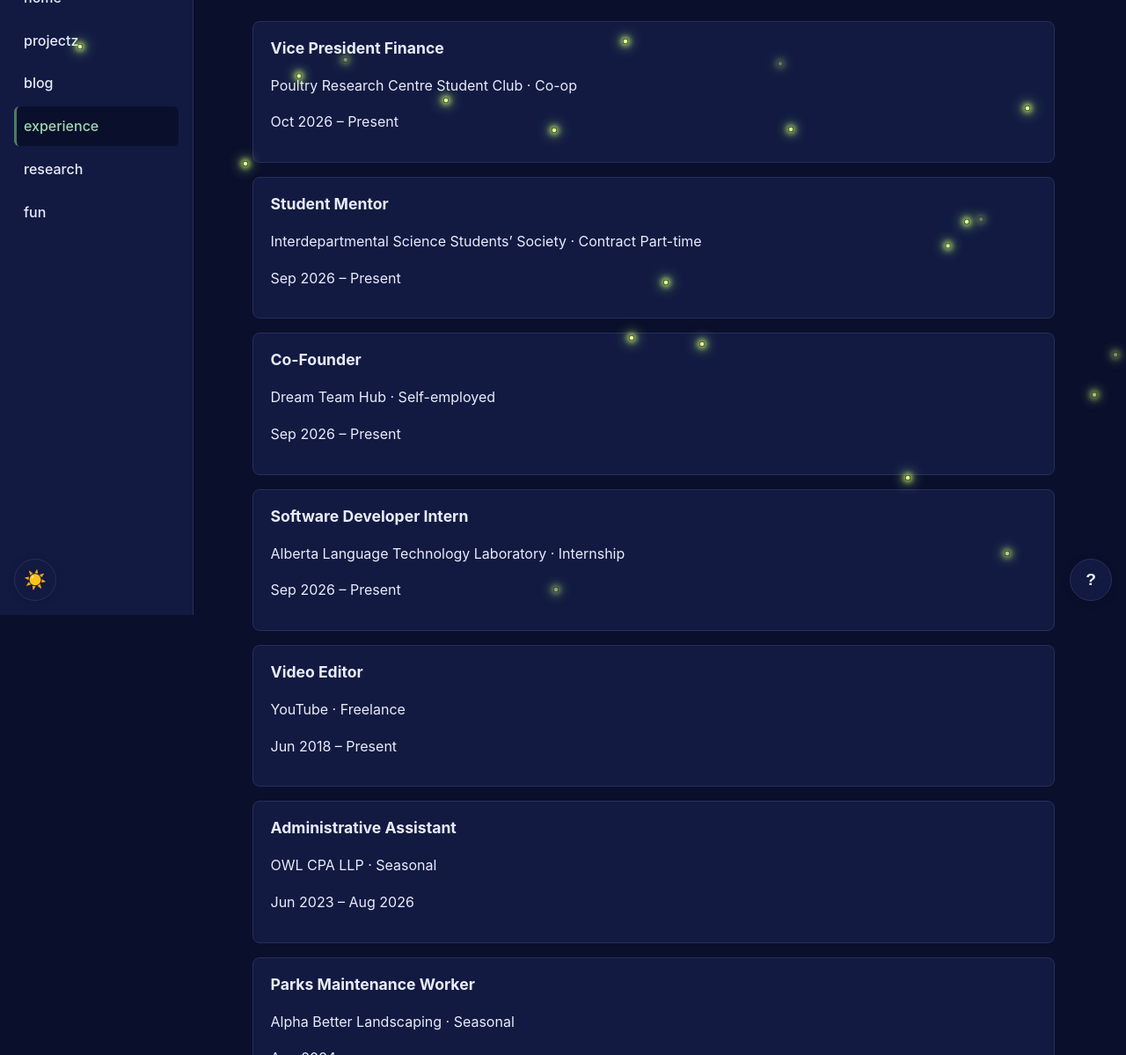
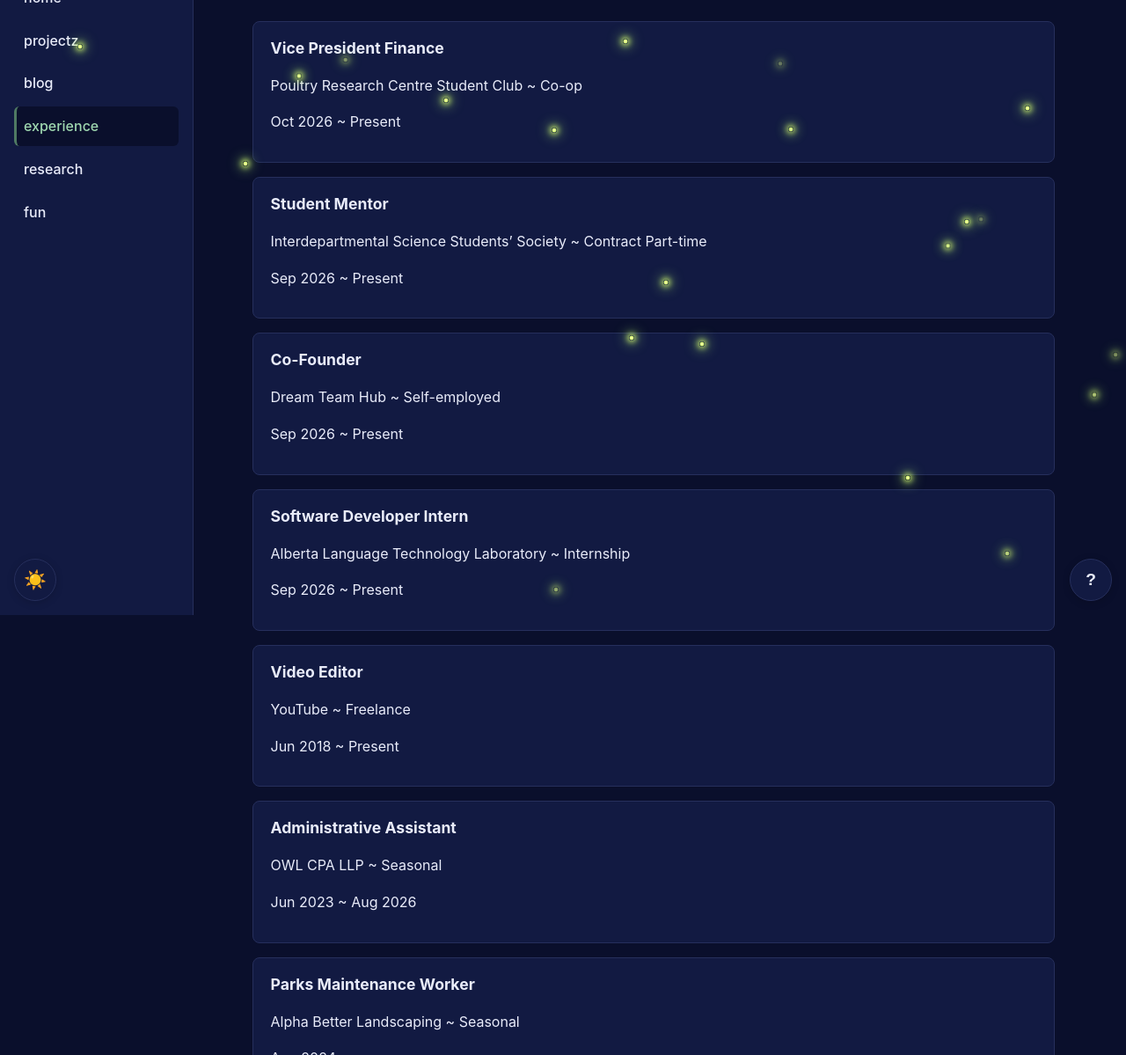
Before and after one commit to friedchickenblob/dev, a plain HTML site: page experience/index.html in a window 1280 px wide. Shown: the part 101-1300 px from the top of the page at 88% size. Drawn offline with Linux system fonts and the light colour scheme.

Commit message:
style: tilde

```diff
--- a/experience/index.html
+++ b/experience/index.html
@@ -38,37 +38,37 @@
       <ul class="fact-list">
         <li>
           <span class="project-name">Vice President Finance</span>
-          <p>Poultry Research Centre Student Club · Co-op</p>
-          <p>Oct 2026 – Present</p>
+          <p>Poultry Research Centre Student Club ~ Co-op</p>
+          <p>Oct 2026 ~ Present</p>
         </li>
         <li>
           <span class="project-name">Student Mentor</span>
-          <p>Interdepartmental Science Students’ Society · Contract Part-time</p>
-          <p>Sep 2026 – Present</p>
+          <p>Interdepartmental Science Students’ Society ~ Contract Part-time</p>
+          <p>Sep 2026 ~ Present</p>
         </li>
         <li>
           <span class="project-name">Co-Founder</span>
-          <p>Dream Team Hub · Self-employed</p>
-          <p>Sep 2026 – Present</p>
+          <p>Dream Team Hub ~ Self-employed</p>
+          <p>Sep 2026 ~ Present</p>
         </li>
         <li>
           <span class="project-name">Software Developer Intern</span>
-          <p>Alberta Language Technology Laboratory · Internship</p>
-          <p>Sep 2026 – Present</p>
+          <p>Alberta Language Technology Laboratory ~ Internship</p>
+          <p>Sep 2026 ~ Present</p>
         </li>
         <li>
           <span class="project-name">Video Editor</span>
-          <p>YouTube · Freelance</p>
-          <p>Jun 2018 – Present</p>
+          <p>YouTube ~ Freelance</p>
+          <p>Jun 2018 ~ Present</p>
         </li>
         <li>
           <span class="project-name">Administrative Assistant</span>
-          <p>OWL CPA LLP · Seasonal</p>
-          <p>Jun 2023 – Aug 2026</p>
+          <p>OWL CPA LLP ~ Seasonal</p>
+          <p>Jun 2023 ~ Aug 2026</p>
         </li>
         <li>
           <span class="project-name">Parks Maintenance Worker</span>
-          <p>Alpha Better Landscaping · Seasonal</p>
+          <p>Alpha Better Landscaping ~ Seasonal</p>
           <p>Aug 2024</p>
         </li>
       </ul>
```
